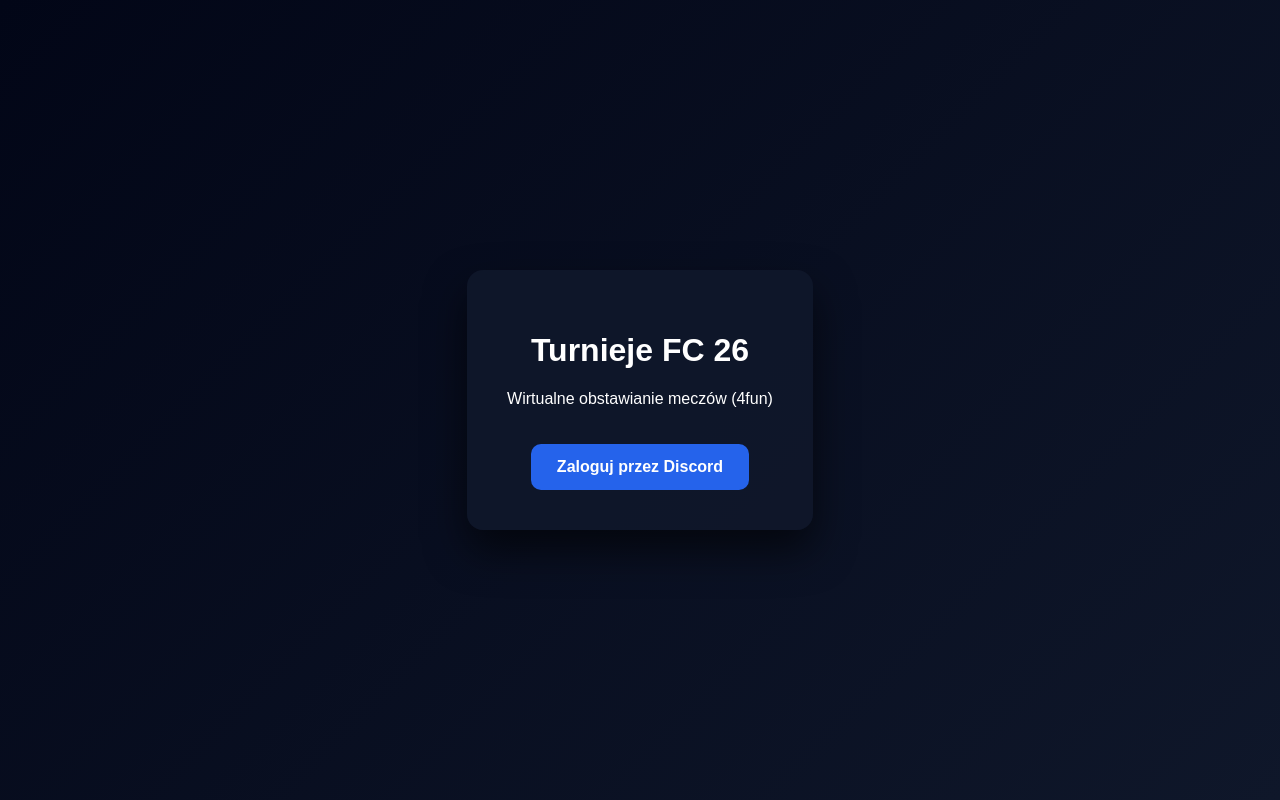
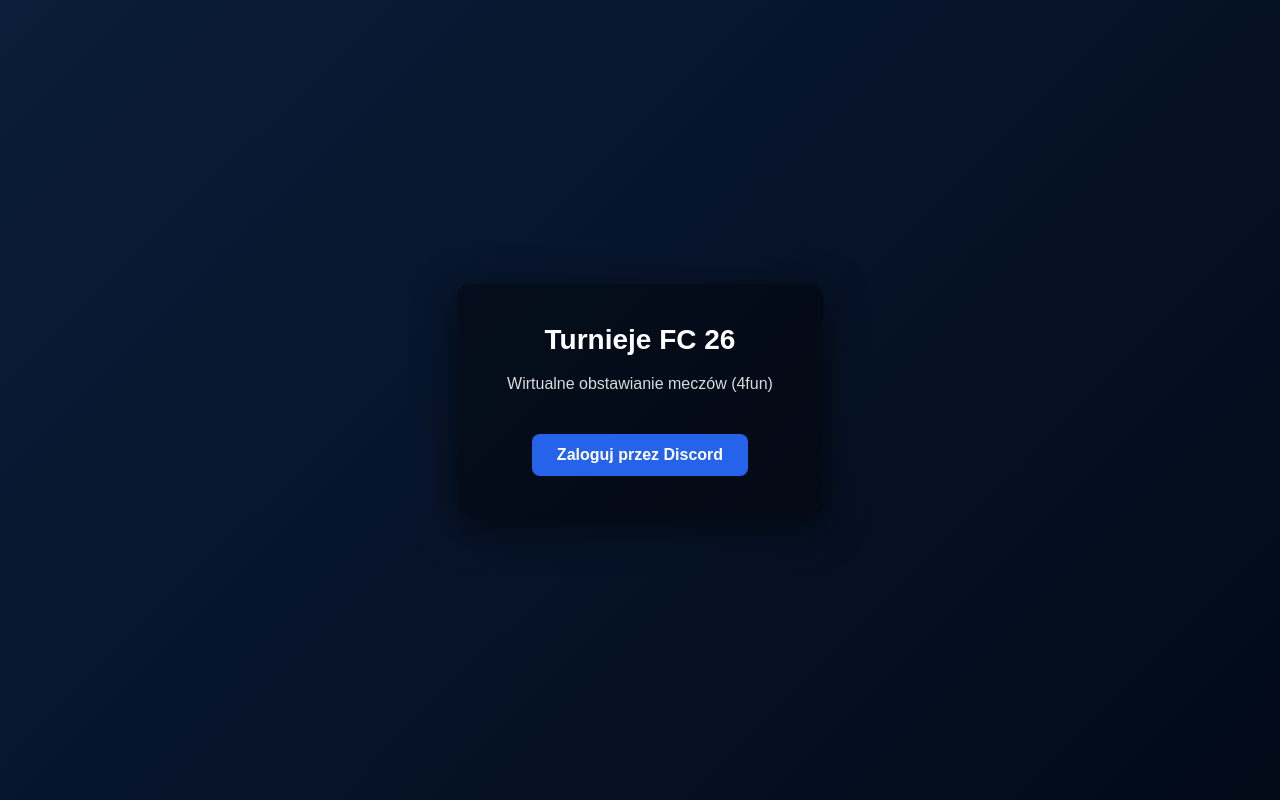
Before and after one commit to Marius2785/turnieje_fc26, a plain HTML site: page public/index.html in a window 1280 px wide. Drawn offline with Linux system fonts and the light colour scheme.

Commit message:
Update style.css

```diff
--- a/public/style.css
+++ b/public/style.css
@@ -1,31 +1,45 @@
+* {
+  box-sizing: border-box;
+  font-family: Arial, sans-serif;
+}
+
 body {
   margin: 0;
   height: 100vh;
-  background: linear-gradient(135deg, #020617, #0f172a);
+  background: linear-gradient(135deg, #0b1d3a, #020a18);
   display: flex;
   justify-content: center;
   align-items: center;
-  font-family: Arial, sans-serif;
   color: white;
 }
 
 .card {
-  background: rgba(15, 23, 42, 0.95);
-  padding: 40px;
-  border-radius: 16px;
+  background: rgba(0, 0, 0, 0.4);
+  padding: 40px 50px;
+  border-radius: 12px;
   text-align: center;
-  box-shadow: 0 20px 40px rgba(0,0,0,.6);
+  box-shadow: 0 10px 40px rgba(0, 0, 0, 0.6);
+}
+
+.card h1 {
+  margin-top: 0;
+  font-size: 28px;
+}
+
+.card p {
+  opacity: 0.85;
 }
 
 .btn {
   display: inline-block;
-  margin-top: 20px;
-  padding: 14px 26px;
+  margin-top: 25px;
+  padding: 12px 25px;
   background: #2563eb;
   color: white;
   text-decoration: none;
-  border-radius: 10px;
+  border-radius: 8px;
   font-weight: bold;
+  transition: 0.2s;
 }
 
 .btn:hover {
```
